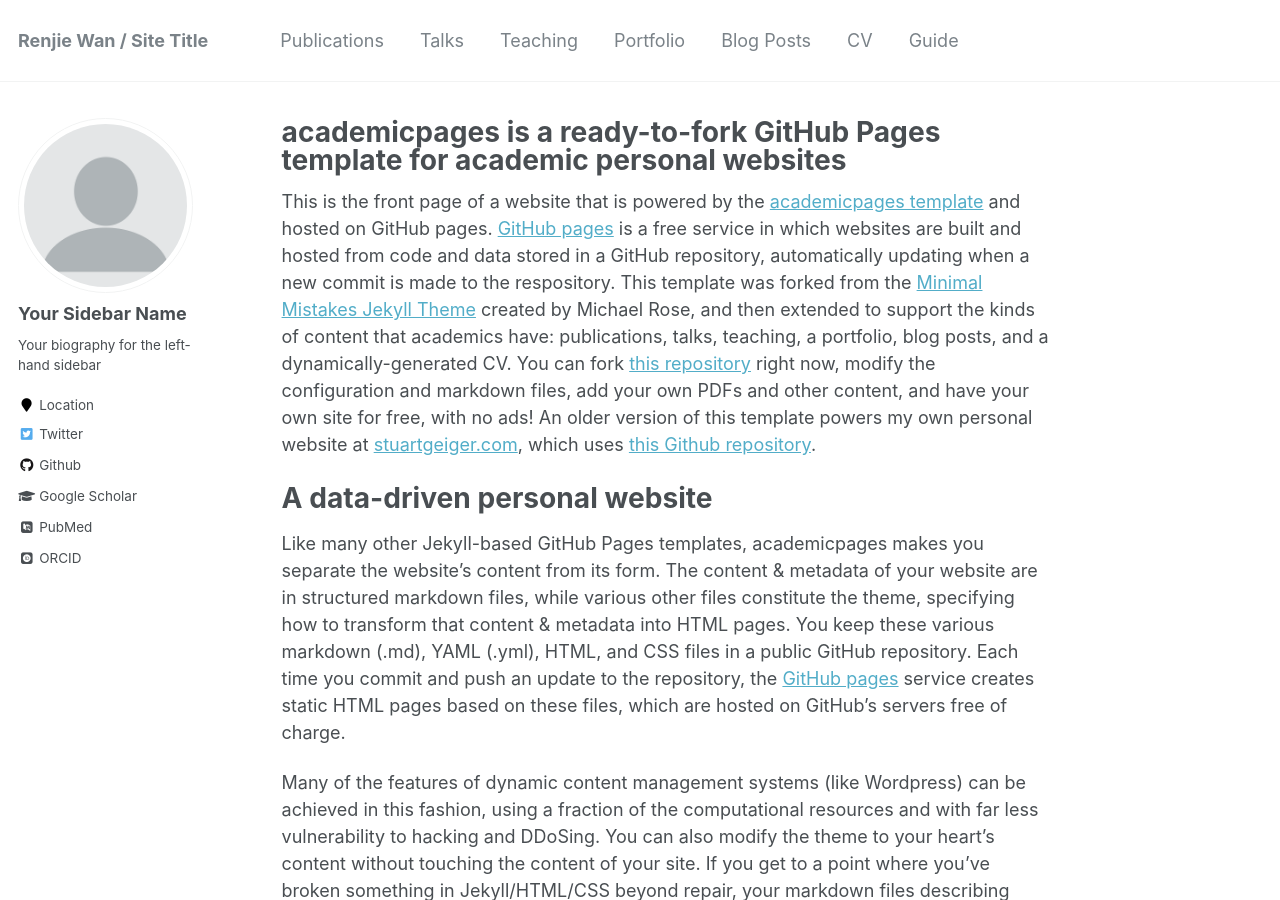
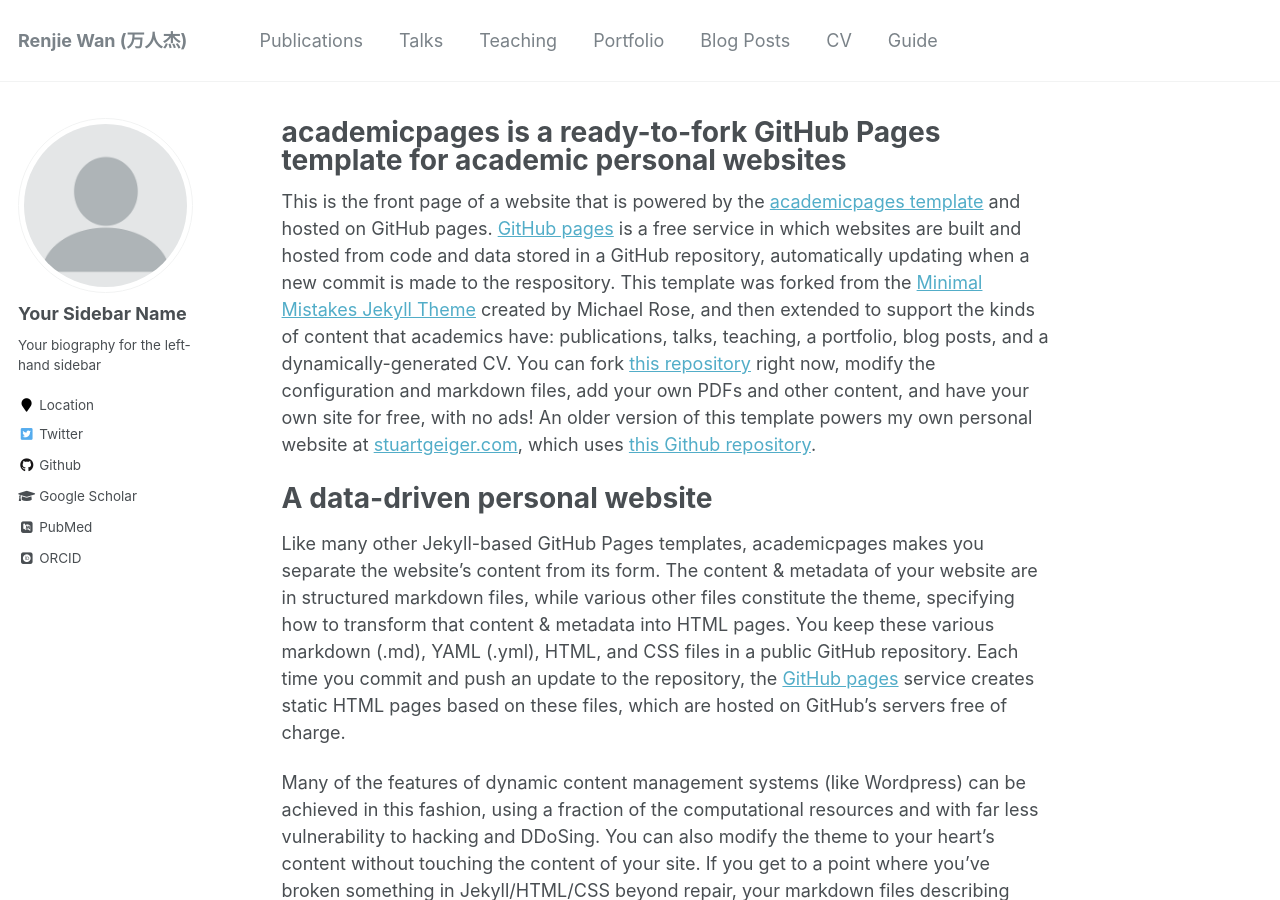
Before and after one commit to wanrenjie/wanrenjie.github.io, a Jekyll site: the page built from _pages/about.md, in a window 1280 px wide and 900 px high. Built offline with Jekyll 4.4.1, drawn with Linux system fonts in a browser that asks for light colours; some web fonts are replaced.

Commit message:
Update _config.yml

```diff
--- a/_config.yml
+++ b/_config.yml
@@ -7,7 +7,7 @@
 
 # Site Settings
 locale                   : "en-US"
-title                    : "Renjie Wan / Site Title"
+title                    : "Renjie Wan (万人杰)"
 title_separator          : "-"
 name                     : &name "Your Name"
 description              : &description "personal description"
```
